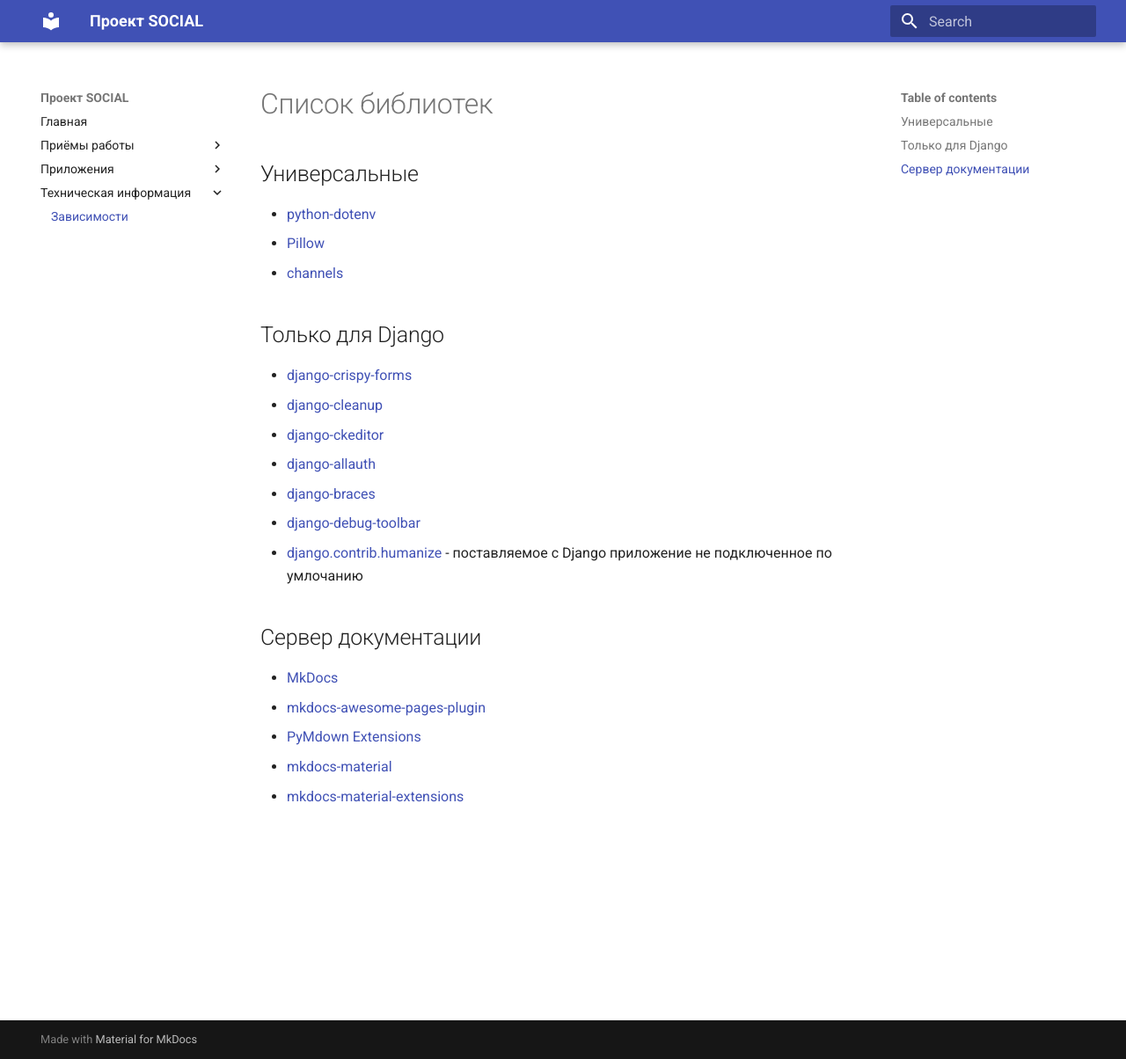
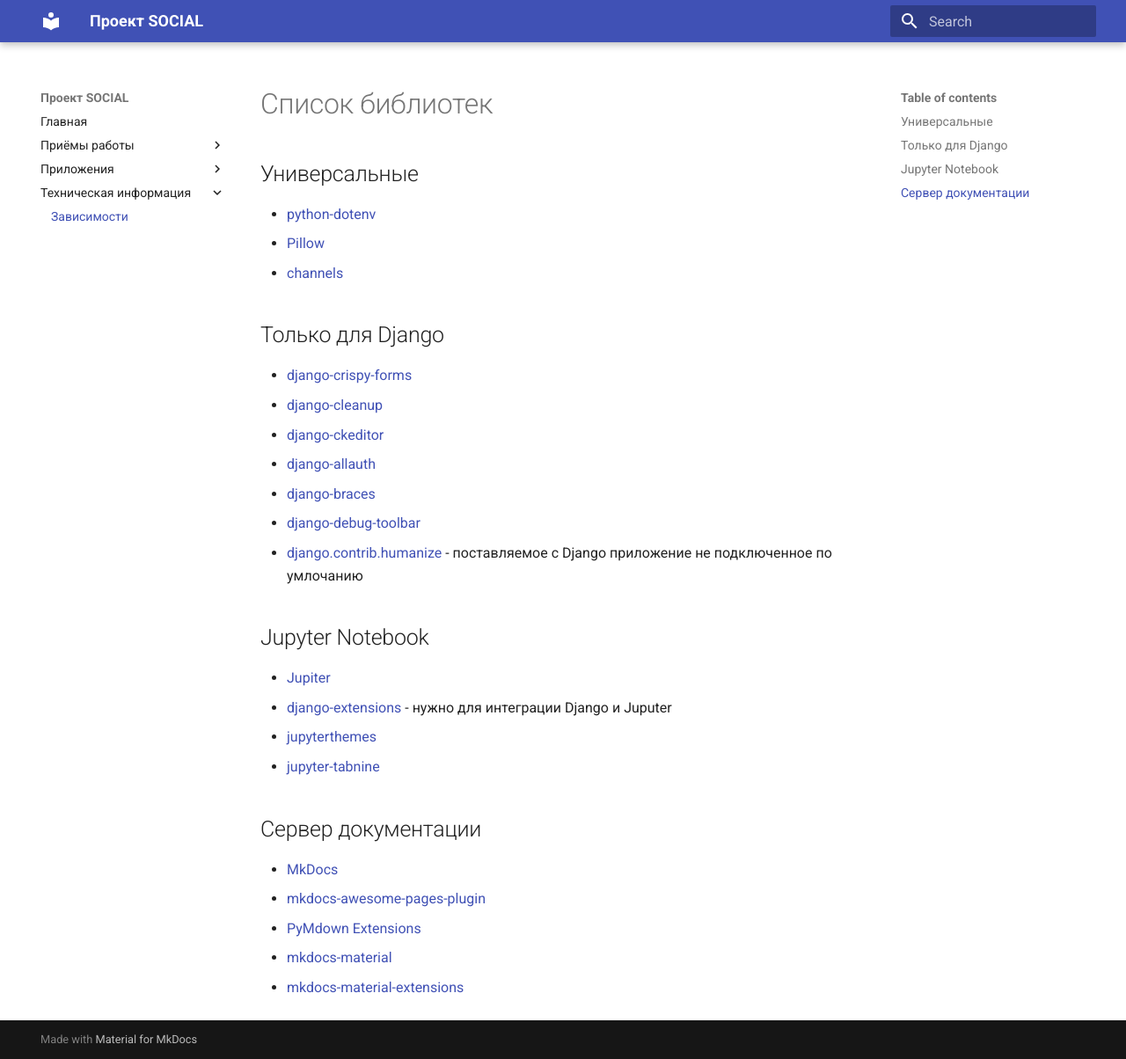
Before and after one commit to boyko1989/dj-cocial-wiki, an MkDocs documentation site: the page built from docs/dependencies/dev.md, in a window 1280 px wide and 1204 px high. Shown: the whole window at 88% size. Built offline with MkDocs 1.6.1 and Material for MkDocs 9.7.7, drawn with Linux system fonts in a browser that asks for light colours.

Commit message:
About Jupyter Notebook

```diff
--- a/docs/dependencies/dev.md
+++ b/docs/dependencies/dev.md
@@ -4,6 +4,7 @@
 - [python-dotenv](https://pypi.org/project/python-dotenv/)
 - [Pillow](https://pypi.org/project/Pillow/)
 - [channels](https://channels.readthedocs.io/en/stable/installation.html)
+
 
 ## Только для Django
 - [django-crispy-forms](https://django-crispy-forms.readthedocs.io/en/latest/index.html)
@@ -14,6 +15,14 @@
 - [django-debug-toolbar](https://django-debug-toolbar.readthedocs.io/en/latest/index.html)
 - [django.contrib.humanize](https://docs.djangoproject.com/en/4.1/ref/contrib/humanize/) - поставляемое с Django приложение не подключенное по умлочанию
 
+
+## Jupyter Notebook
+- [Jupiter](https://jupyter.org/install)
+- [django-extensions](https://django-extensions.readthedocs.io/en/latest/) - нужно для интеграции Django и Juputer
+- [jupyterthemes](https://github.com/dunovank/jupyter-themes)
+- [jupyter-tabnine](https://www.tabnine.com/install/jupyternotebook)
+
+
 ## Сервер документации
 - [MkDocs](https://www.mkdocs.org)
 - [mkdocs-awesome-pages-plugin](https://github.com/lukasgeiter/mkdocs-awesome-pages-plugin/blob/master/README.md)
--- a/mkdocs.yml
+++ b/mkdocs.yml
@@ -11,6 +11,7 @@ nav:
           - Файл settings.py: practices/settings.md
           - Нюансы добавления приложений: practices/installed_apps.md
           - Переменные окружения: practices/dotenv.md
+          - Jupiter Notebook: practices/jupiter.md
     - Приложения:
           - Приложение "Блог": files_catalogs/blog/
     - Техническая информация:
```
Also changed, not shown: docs/index.md (+3 -1 lines), docs/practices/jupiter.md (added, +72 -0 lines).
